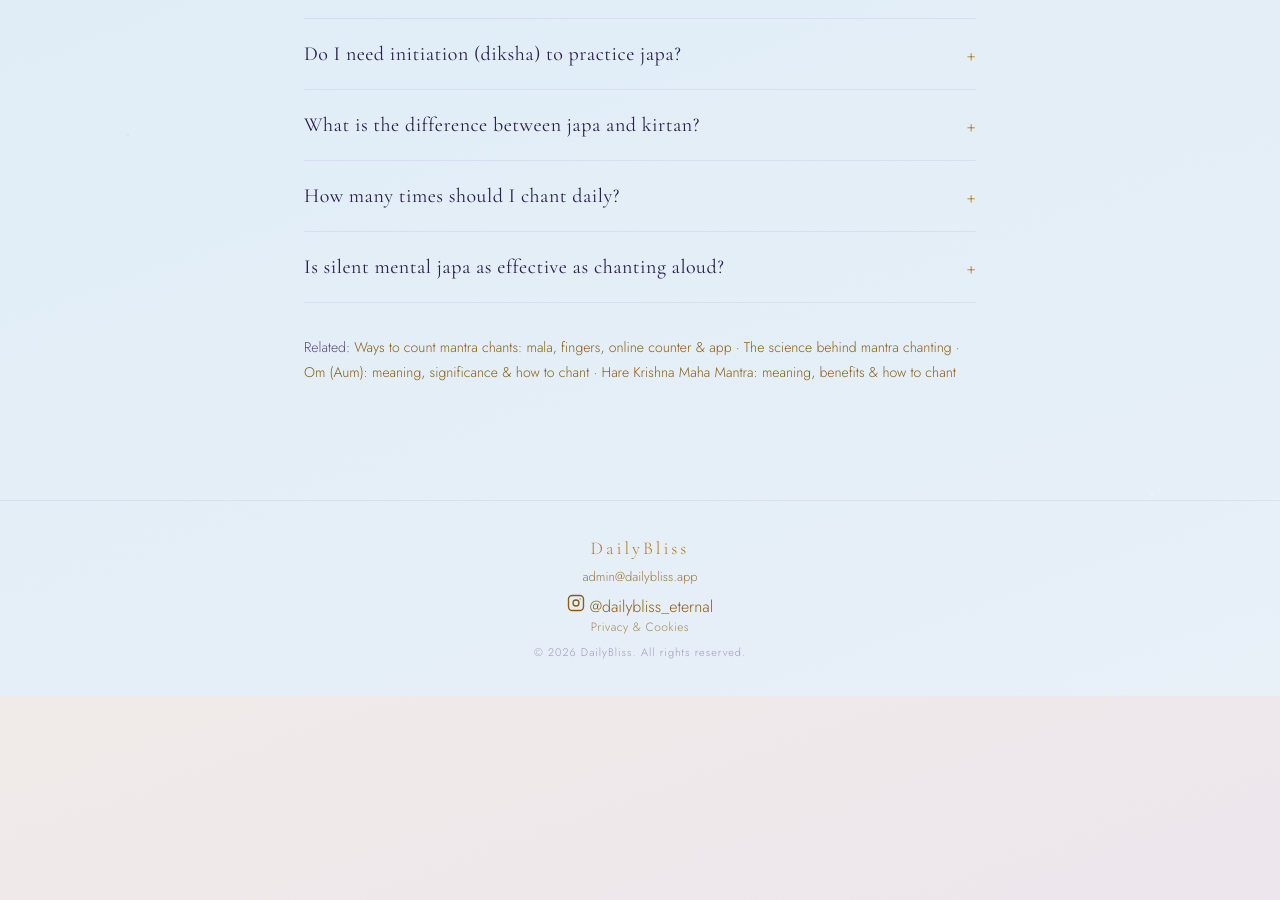
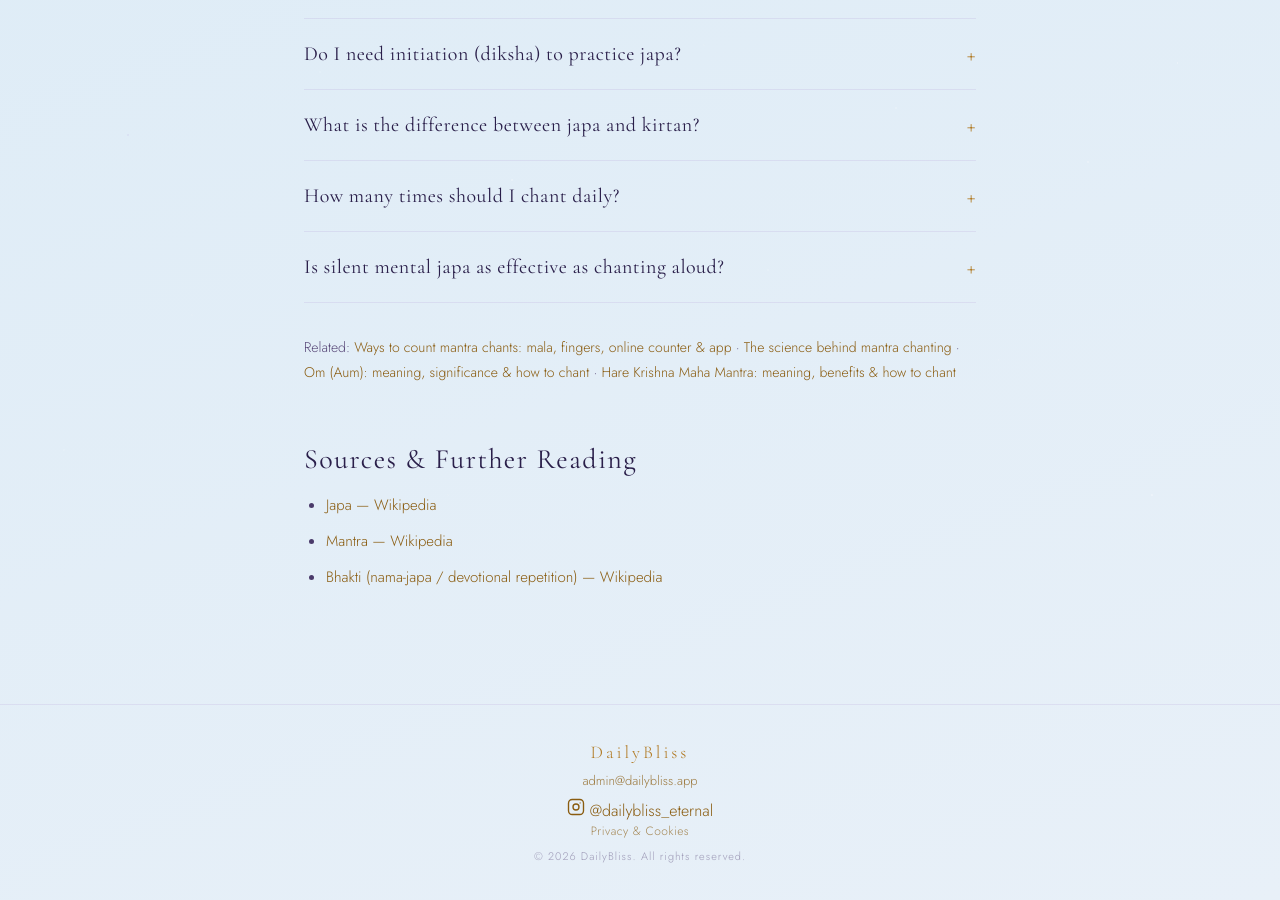
Before and after one commit to dailybliss/dailybliss.github.io, a Jekyll site: the page built from blog/japa-naam-japa-mantra-difference.html, in a window 1280 px wide and 900 px high, scrolled down 5338 px. Built offline with Jekyll 4.4.1, drawn with Linux system fonts in a browser that asks for light colours; before the commit the page ends 6034 px from its top, so only the background shows below that.

Commit message:
Update japa-naam-japa-mantra-difference.html

```diff
--- a/blog/japa-naam-japa-mantra-difference.html
+++ b/blog/japa-naam-japa-mantra-difference.html
@@ -308,4 +308,13 @@ last_modified_at: 2026-09-01
     · <a href="{{ '/blog/om-aum-mantra/' | relative_url }}">Om (Aum): meaning, significance &amp; how to chant</a>
     · <a href="{{ '/blog/hare-krishna-maha-mantra/' | relative_url }}">Hare Krishna Maha Mantra: meaning, benefits &amp; how to chant</a>
   </p>
+
+  <div style="margin-top:32px;">
+  <h2>Sources &amp; Further Reading</h2>
+  <ul>
+    <li><a href="https://en.wikipedia.org/wiki/Japa" target="_blank" rel="noopener">Japa — Wikipedia</a></li>
+    <li><a href="https://en.wikipedia.org/wiki/Mantra" target="_blank" rel="noopener">Mantra — Wikipedia</a></li>
+    <li><a href="https://en.wikipedia.org/wiki/Bhakti" target="_blank" rel="noopener">Bhakti (nama-japa / devotional repetition) — Wikipedia</a></li>
+  </ul>
+</div>
 </article>
```
